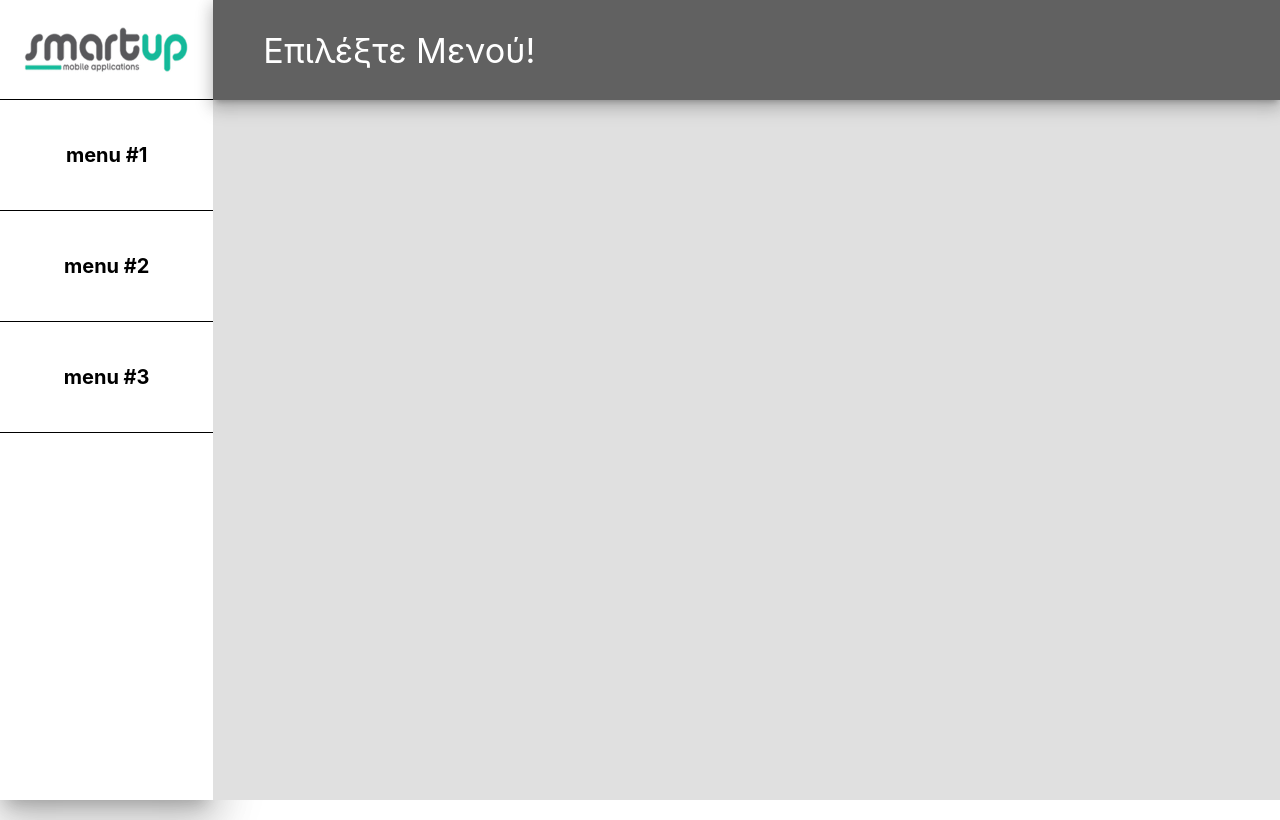
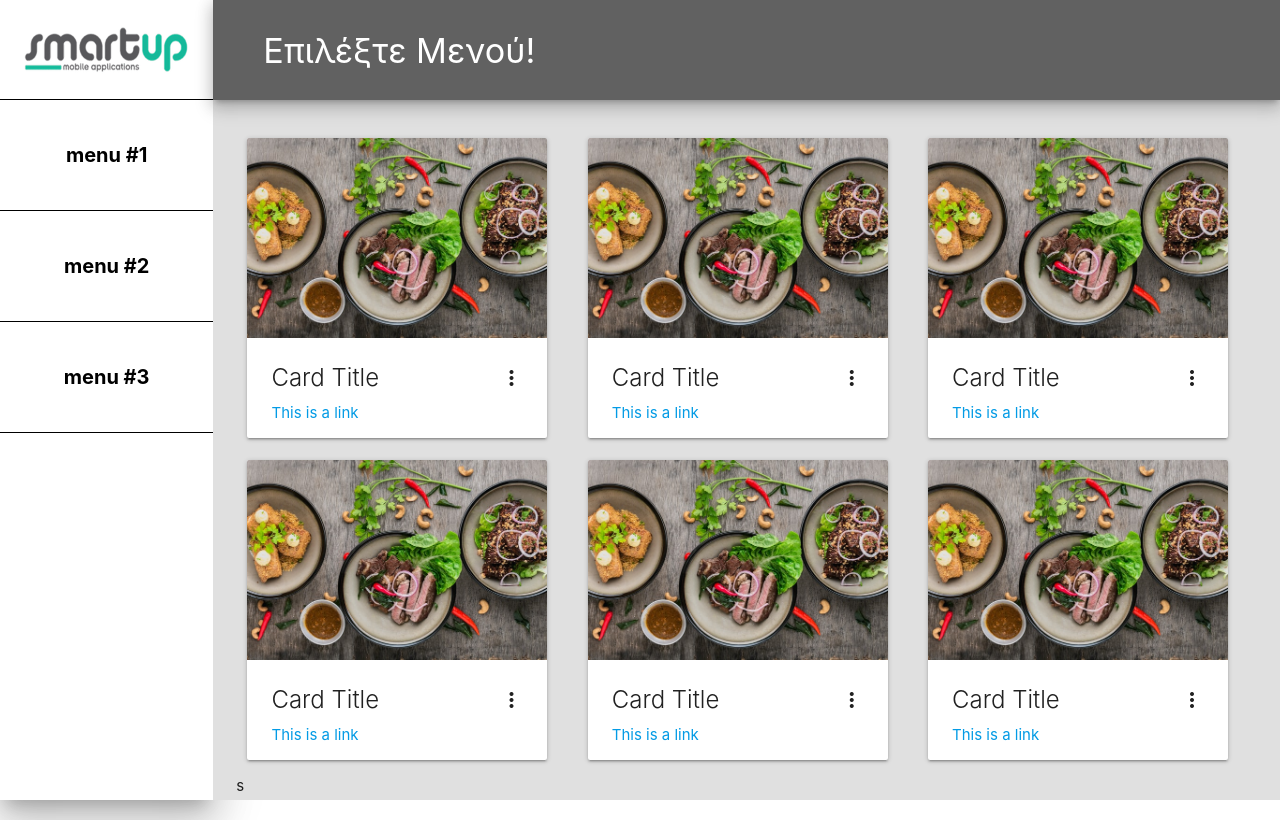
Before and after one commit to kokoyroy/smart-app, a React (Create React App) app: page / in a window 1280 px wide. Built offline with nearby package versions, Linux system fonts and the light colour scheme.

Commit message:
commit 5?

```diff
--- a/public/index.html
+++ b/public/index.html
@@ -1,14 +1,12 @@
 <!DOCTYPE html>
 <html lang="en">
+
 <head>
   <meta charset="utf-8" />
   <link rel="icon" href="%PUBLIC_URL%/favicon.ico" />
   <meta name="viewport" content="width=device-width, initial-scale=1" />
   <meta name="theme-color" content="#000000" />
-    <meta
-      name="description"
-      content="Web site created using create-react-app"
-    />
+  <meta name="description" content="Web site created using create-react-app" />
   <link rel="apple-touch-icon" href="%PUBLIC_URL%/logo192.png" />
   <!--
       manifest.json provides metadata used when your web app is installed on a
@@ -25,10 +23,11 @@
       Learn how to configure a non-root public URL by running `npm run build`.
     -->
   <title>React App</title>
-
+  <link href="https://fonts.googleapis.com/icon?family=Material+Icons" rel="stylesheet">
   <link rel="stylesheet" href="https://cdnjs.cloudflare.com/ajax/libs/materialize/1.0.0/css/materialize.min.css">
 
 </head>
+
 <body>
   <noscript>You need to enable JavaScript to run this app.</noscript>
   <div id="root"></div>
@@ -45,4 +44,5 @@
   <script src="https://cdnjs.cloudflare.com/ajax/libs/materialize/1.0.0/js/materialize.min.js"></script>
 
 </body>
+
 </html>
--- a/src/components/DashboardItems/DashboardContainer.js
+++ b/src/components/DashboardItems/DashboardContainer.js
@@ -1,10 +1,22 @@
 import React from 'react'
 import style from './DashboardContainer.module.css';
+import Dashboarditem from './Dashboarditem';
 function DashboardContainer() {
     return (
-        <div class={`${style.dashboardcontainer}`}>
+        <div className={`${style.dashboardcontainer}`}>
+            <div className='row'>
+                <div className="col s4"><Dashboarditem /></div>
+                <div className="col s4"><Dashboarditem /></div>
+                <div className="col s4"><Dashboarditem /></div>
+                <div className="col s4"><Dashboarditem /></div>
+                <div className="col s4"><Dashboarditem /></div>
+                <div className="col s4"><Dashboarditem /></div>s
 
-        </div>
+            </div>
+            <div className='row'>
+
+            </div>
+        </ div>
     )
 }
 
--- a/src/components/DashboardItems/DashboardContainer.module.css
+++ b/src/components/DashboardItems/DashboardContainer.module.css
@@ -1,3 +1,6 @@
 .dashboardcontainer{
-
+width: 78vw;
+height: 80vh;
+/* border: black 1px solid; */
+margin: 30px auto
 }
--- a/src/components/DashboardItems/Dashboarditem.js
+++ b/src/components/DashboardItems/Dashboarditem.js
@@ -1,10 +1,24 @@
 import React from 'react'
 import style from './Dashboarditem.module.css';
+import food from '../../assets/lily-banse--YHSwy6uqvk-unsplash.jpg'
 function Dashboarditem() {
     return (
-        <div>
 
+        <div className={`${style.item} card `}>
+            <div className="card-image waves-effect waves-block waves-light">
+                <img className="activator" src={food} alt='food img' />
+            </div>
+            <div className="card-content">
+                <span className="card-title activator grey-text text-darken-4">Card Title<i className="material-icons right">more_vert</i></span>
+                <p><a href="/">This is a link</a></p>
+            </div>
+            <div className="card-reveal">
+                <span className="card-title grey-text text-darken-4">Card Title<i className="material-icons right">close</i></span>
+                <p>Here is some more information about this product that is only revealed once clicked on.</p>
+            </div>
         </div>
+
+
     )
 }
 
--- a/src/components/DashboardItems/Dashboarditem.module.css
+++ b/src/components/DashboardItems/Dashboarditem.module.css
@@ -0,0 +1,4 @@
+.item{
+    max-width: 300px !important ;
+    max-height: 300px !important;
+}
```
Also changed, not shown: src/assets/lily-banse--YHSwy6uqvk-unsplash.jpg (added), 1 other file (tests, documents, lock files or other folders). Lines whose indentation alone changed are shown as unchanged.
